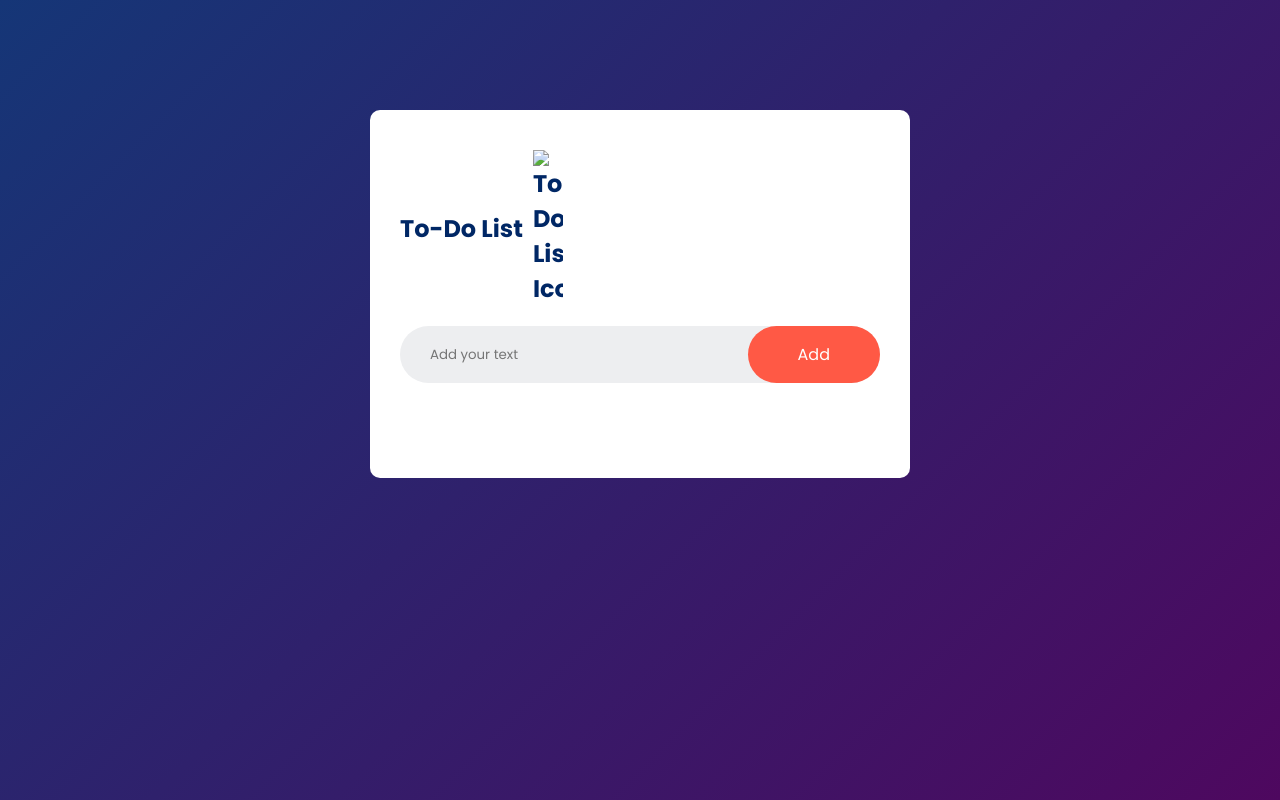
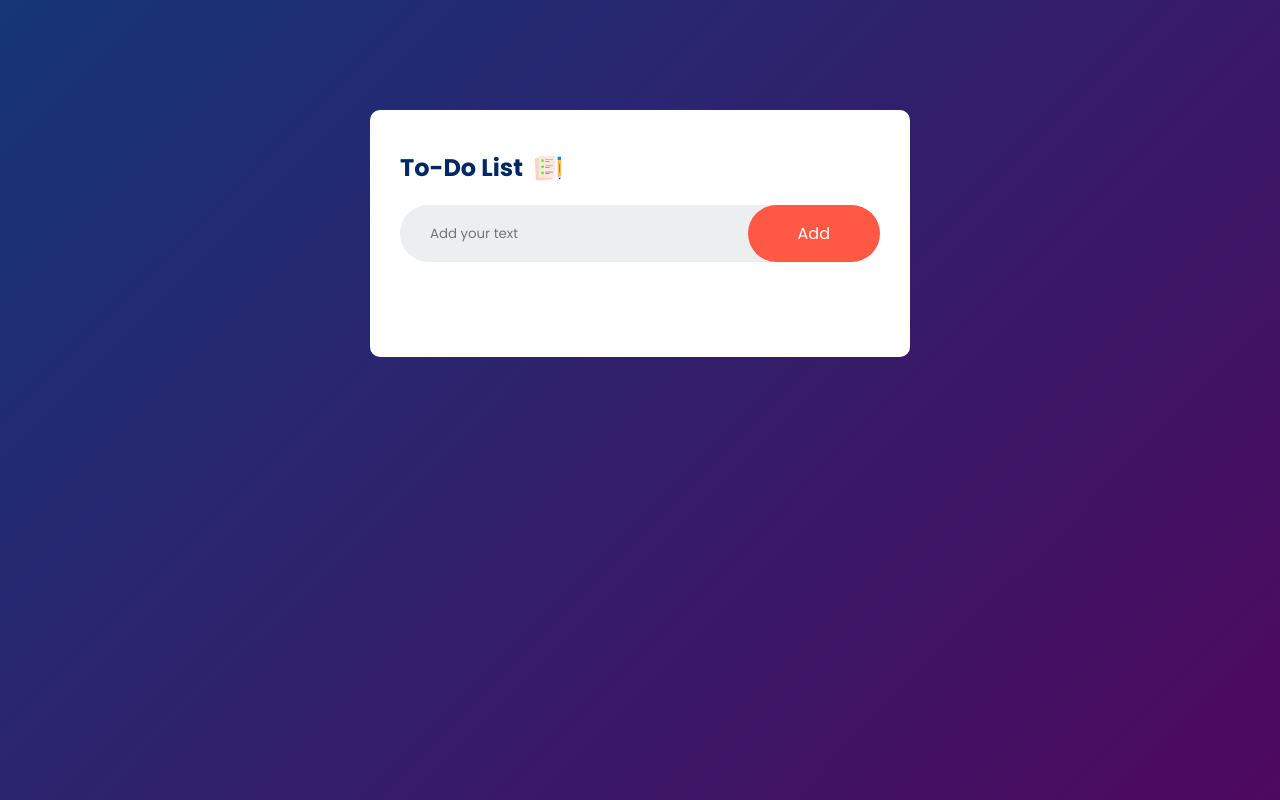
Before and after one commit to Rohitperla/to-do-list, a plain HTML site: page index.html in a window 1280 px wide. Drawn offline with Linux system fonts and the light colour scheme.

Commit message:
Update and rename index.html.html to index.html

```diff
--- a/index.html.html
+++ b/index.html
@@ -12,7 +12,7 @@
 <body>
   <div class="container">
     <div class="to-do-app">
-      <h2>To-Do List <img src="../pic/icon.png " alt="To-Do List Icon"></h2>
+      <h2>To-Do List <img src="./icon.png" alt="To-Do List Icon"></h2>
       <div class="row">
         <input type="text" id="input-box" placeholder="Add your text">
         <button id="action-button" onclick="addTask()">Add</button>
```
